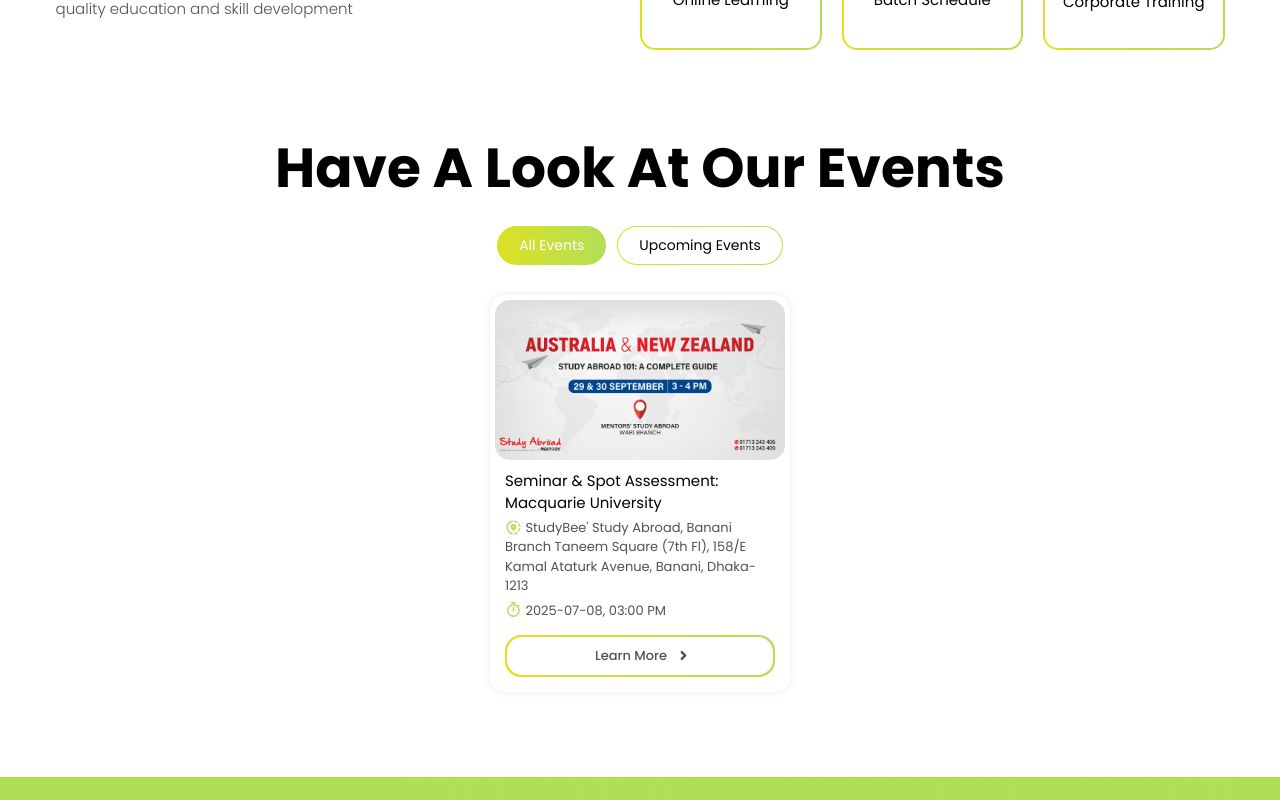
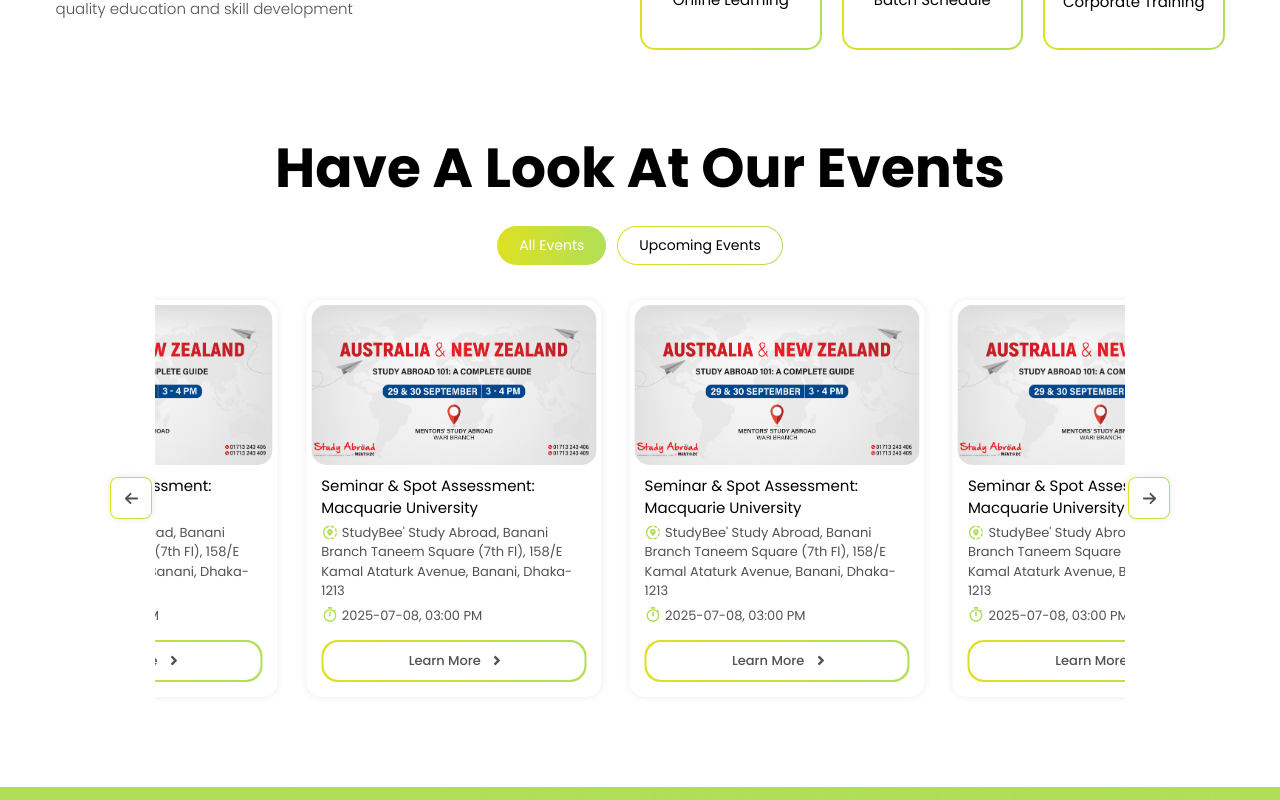
Before and after one commit to JilluRahmanJibon/StudyBee, a Next.js app: page / in a window 1280 px wide. Shown: the part 1720-2520 px from the top of the page. Built offline with nearby package versions, Linux system fonts and the light colour scheme.

Commit message:
Have A Look At Our Events Section Updated

```diff
--- a/components/pages/home/sections/HHaveALookAtOurEvents.tsx
+++ b/components/pages/home/sections/HHaveALookAtOurEvents.tsx
@@ -1,9 +1,20 @@
 "use client";
 import Button from "@/components/shared/ui-kit/Button";
 import Image from "next/image";
-import { useState } from "react";
+import { useEffect, useState } from "react";
 import { IoMdStopwatch } from "react-icons/io";
 import { MdOutlineShareLocation } from "react-icons/md";
+// Import Swiper React components
+import { Swiper, SwiperSlide } from "swiper/react";
+
+// Import Swiper styles
+import "swiper/css";
+import "swiper/css/free-mode";
+import "swiper/css/navigation";
+
+// import required modules
+import { FreeMode, Autoplay, Navigation } from "swiper/modules";
+import { FaArrowLeft, FaArrowRight } from "react-icons/fa6";
 
 const HHaveALookAtOurEvents = () => {
   const [activeNav, setActiveNav] = useState("All Events");
@@ -11,10 +22,39 @@
     { id: 1, title: "All Events" },
     { id: 2, title: "Upcoming Events" },
   ];
+  const HaveALookAtOurEventsData = [
+    { id: 1 },
+    { id: 2 },
+    { id: 3 },
+    { id: 4 },
+    { id: 5 },
+    { id: 6 },
+    { id: 7 },
+    { id: 8 },
+    { id: 9 },
+  ];
+
+  const [windowWidth, setWindowWidth] = useState(0);
+  useEffect(() => {
+    setWindowWidth(window.innerWidth);
+    const handleResize = () => setWindowWidth(window.innerWidth);
+    window.addEventListener("resize", handleResize);
+    return () => window.removeEventListener("resize", handleResize);
+  }, []);
+
+  // Set slides per view dynamically
+  const slidesPerView =
+    windowWidth >= 990
+      ? 3
+      : windowWidth >= 768
+      ? 2
+      : windowWidth >= 600
+      ? 1
+      : 1;
 
   return (
     <div>
-      <section className="xl:w-[1199px]! lg:w-[960px]! md:w-[720px] sm:w-[510px] w-full mx-auto h-auto font-poppins! lg:pb-[85px] pb-[50px]">
+      <section className="w-full mx-auto h-auto font-poppins! lg:pb-[85px] pb-[50px]">
         <div
           className={`w-full flex justify-center text-center px-[15px] sm3:mb-[25px] mb-[15px]`}
         >
@@ -34,7 +74,7 @@
                   className={`p-px bg-linear3 bg-size-[200%] bg-left hover:bg-right cursor-pointer group rounded-full`}
                 >
                   <p
-                    className={`lg:text-[14px] sm2:text-[13px] text-[11px] sm4:px-[21px] px-[11px] sm4:py-2 py-[5px] ${
+                    className={`lg:text-[14px] sm2:text-[13px] text-[11px] sm4:px-[21px] px-[15px] sm4:py-2 py-[5px] ${
                       activeNav === item.title
                         ? "bg-transparent text-white!"
                         : "bg-white group-hover:bg-transparent text-black! group-hover:text-white!"
@@ -47,9 +87,33 @@
             })}
           </ul>
 
-          <div className="w-full flex justify-center items-center mt-[30px] sm2:px-[15px] px-0">
-
-            <div className="w-[300px] rounded-[15px] bg-white shadow-[0px_0px_8px_0px_#00000014]">
+          <div
+            className={`${
+              activeNav === "Upcoming Events" && "hidden"
+            } lg:w-[1000px]! md:w-[670px] sm2:w-[375px] w-full flex justify-center items-center mt-[30px] sm4:px-[15px] px-0 mx-auto relative`}
+          >
+            <Swiper
+              slidesPerView={slidesPerView}
+              slidesPerGroup={1}
+              spaceBetween={0}
+              loop={true}
+              autoplay={{
+                delay: 2000,
+                disableOnInteraction: false,
+                pauseOnMouseEnter: true,
+              }}
+              navigation={{
+                nextEl: ".custom-next",
+                prevEl: ".custom-prev",
+              }}
+              speed={2000}
+              modules={[FreeMode, Autoplay, Navigation]}
+              className="mySwiper flex! justify-center! py-[5px]!"
+            >
+              {HaveALookAtOurEventsData.map((card) => {
+                return (
+                  <SwiperSlide key={card.id}>
+                    <div className="w-[295px] rounded-[15px] bg-white shadow-[0px_0px_8px_0px_#00000014] mx-auto">
                       <div className="w-full h-[170px] flex justify-center items-center rounded-[15px] p-[5px] overflow-hidden">
                         <Image
                           src={`/assets/images/Home_Page/HaveALookAtOurEvents/event_1.jpg`}
@@ -68,8 +132,9 @@
                           <span>
                             <MdOutlineShareLocation className="text-[17px] text-primaryHover inline -mt-px" />
                           </span>{" "}
-                  StudyBee' Study Abroad, Banani Branch Taneem Square (7th Fl),
-                  158/E Kamal Ataturk Avenue, Banani, Dhaka-1213
+                          StudyBee' Study Abroad, Banani Branch Taneem Square
+                          (7th Fl), 158/E Kamal Ataturk Avenue, Banani,
+                          Dhaka-1213
                         </p>
                         <p className="text-[13px] mb-[15px]">
                           {" "}
@@ -93,7 +158,39 @@
                         </div>
                       </div>
                     </div>
-
+                  </SwiperSlide>
+                );
+              })}
+            </Swiper>
+            {/* ✅ Custom Navigation Buttons */}
+            {/* <div className="absolute xl:left-[-30px] left-[-15px] top-0 z-40 w-fit h-full md:flex hidden  justify-center items-center">
+              <button className="custom-prev bg-[#00000033] hover:bg-primary text-white w-[45px] h-[45px] flex items-center justify-center rounded-sm shadow-md cursor-pointer transition-all duration-1000">
+                <FaArrowLeft />
+              </button>
+            </div> */}
+            <div className="absolute xl:left-[-30px] lg:left-[-3px] left-[-30px] top-0 z-40 w-fit h-full sm:flex hidden  justify-center items-center">
+              <button className="custom-prev bg-linear3 bg-size-[200%] bg-left hover:bg-right text-defaultText hover:text-white w-[42px] h-[42px] rounded-md shadow-[0px_0px_8px_0px_#00000014] cursor-pointer p-px group transition-all duration-1000">
+                <div className="w-full h-full flex items-center justify-center bg-white group-hover:bg-transparent rounded-[7px] transition-all duration-1000">
+                <FaArrowLeft className="text-[15px]" />
+                </div>
+              </button>
+            </div>
+            <div className="absolute xl:right-[-30px] lg:right-[-3px] right-[-30px] top-0 z-40 h-full sm:flex hidden justify-center items-center">
+              <button className="custom-next bg-linear3 bg-size-[200%] bg-left hover:bg-right text-defaultText hover:text-white w-[42px] h-[42px] rounded-md shadow-[0px_0px_8px_0px_#00000014] cursor-pointer p-px group transition-all duration-1000">
+                <div className="w-full h-full flex items-center justify-center bg-white group-hover:bg-transparent rounded-[7px] transition-all duration-1000">
+                  <FaArrowRight className="text-[15px]" />
+                </div>
+              </button>
+            </div>
+          </div>
+          <div
+            className={`${
+              activeNav === "All Events" && "hidden"
+            } w-full text-center mt-[30px]`}
+          >
+            <p className="text-[14px] font-poppins font-normal">
+              Not Available
+            </p>
           </div>
         </main>
       </section>
```
Lines whose indentation alone changed are shown as unchanged.
